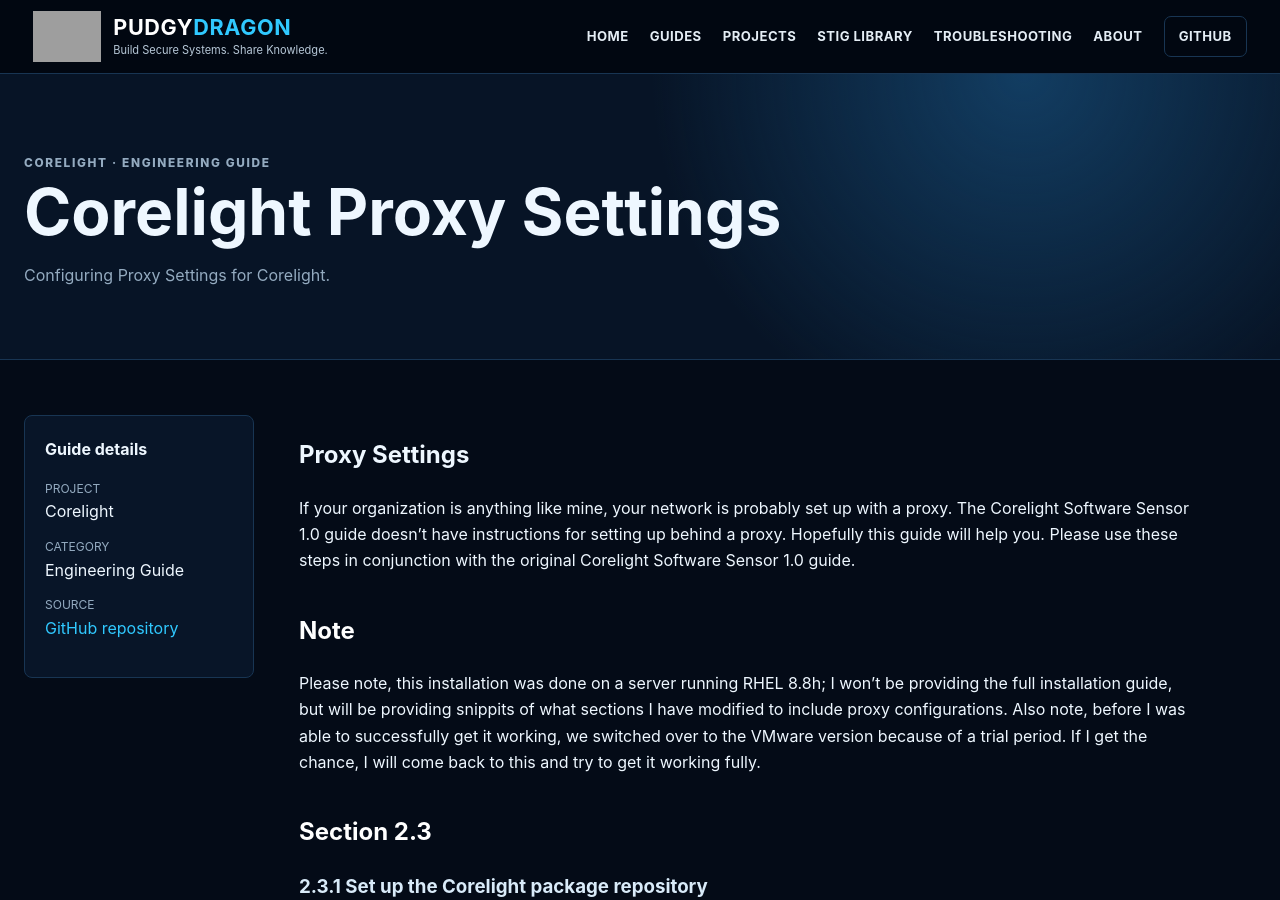
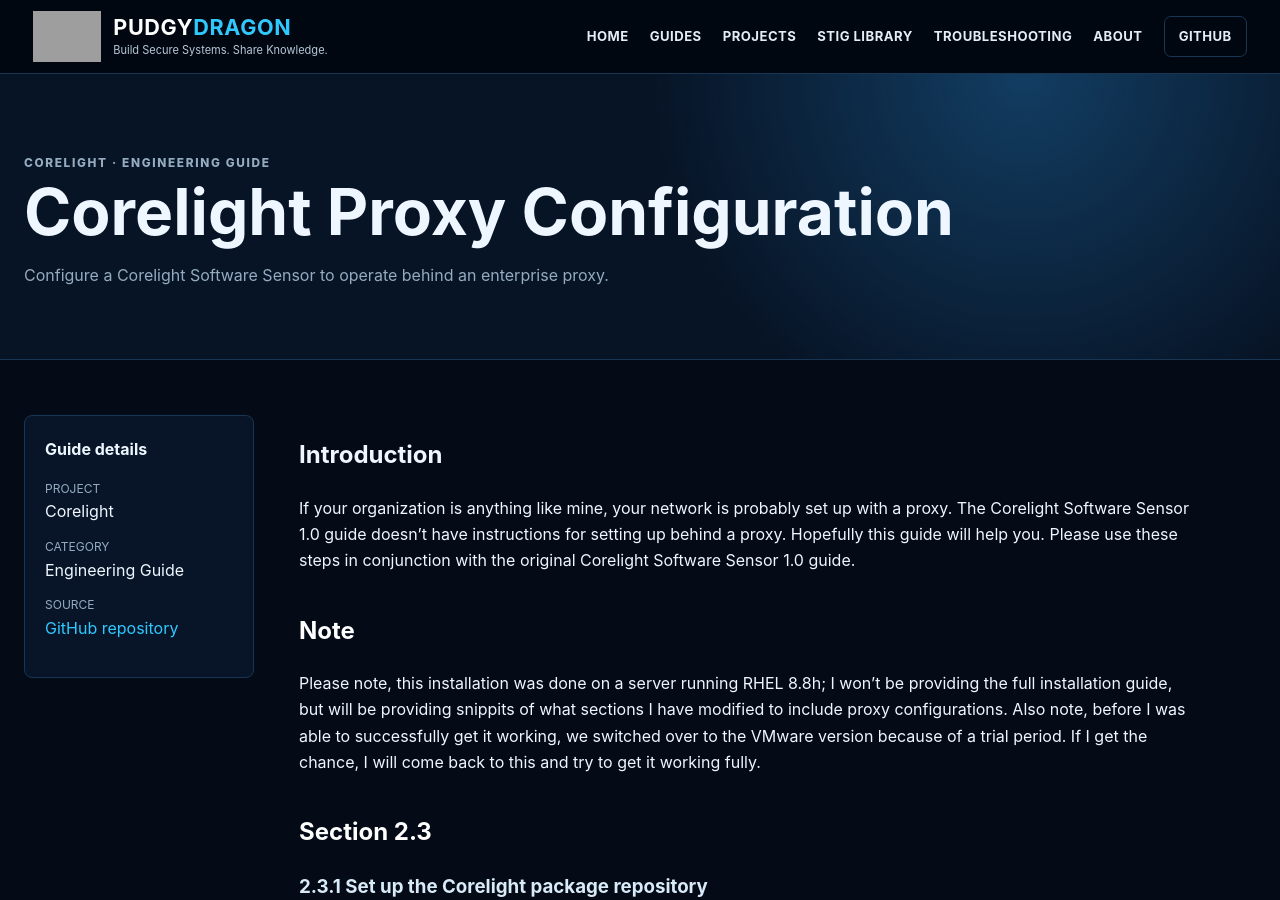
Before and after one commit to PudgyDragon/pudgydragon.github.io, a Jekyll site: the page built from _guides/corelight-softwaresensor1-0-proxysettings.md, in a window 1280 px wide and 900 px high. Built offline with Jekyll 4.4.1, drawn with Linux system fonts in a browser that asks for light colours; grey boxes are pictures that could not be loaded.

Commit message:
Update corelight-softwaresensor1-0-proxysettings.md

```diff
--- a/_guides/corelight-softwaresensor1-0-proxysettings.md
+++ b/_guides/corelight-softwaresensor1-0-proxysettings.md
@@ -1,12 +1,12 @@
 ---
-title: "Corelight Proxy Settings"
+title: "Corelight Proxy Configuration"
 project: "Corelight"
 category: "Engineering Guide"
-description: "Configuring Proxy Settings for Corelight."
+description: "Configure a Corelight Software Sensor to operate behind an enterprise proxy."
 source_url: "https://github.com/PudgyDragon/Corelight/blob/main/SoftwareSensor1.0/ProxySettings.md"
 ---
 
-# Proxy Settings
+# Introduction
 If your organization is anything like mine, your network is probably set up with a proxy. The Corelight Software Sensor 1.0 guide doesn't have instructions for setting up behind a proxy. Hopefully this guide will help you. Please use these steps in conjunction with the original Corelight Software Sensor 1.0 guide.
 
 ## Note
```
